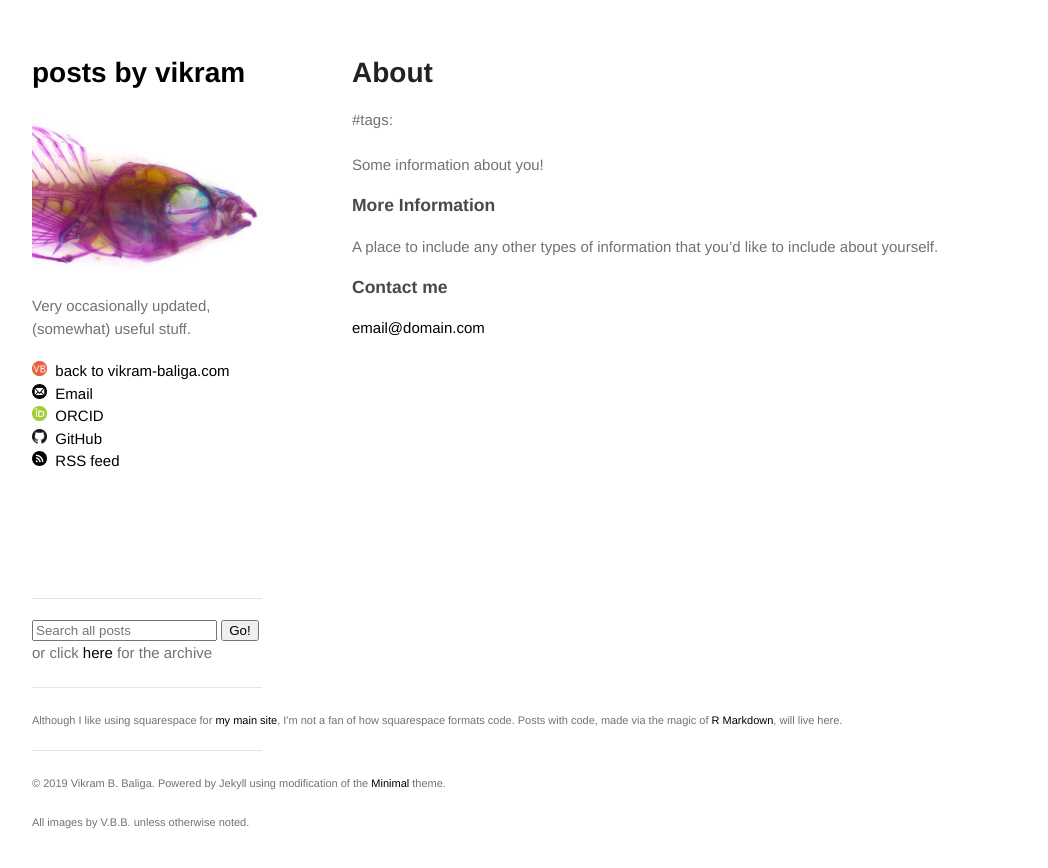
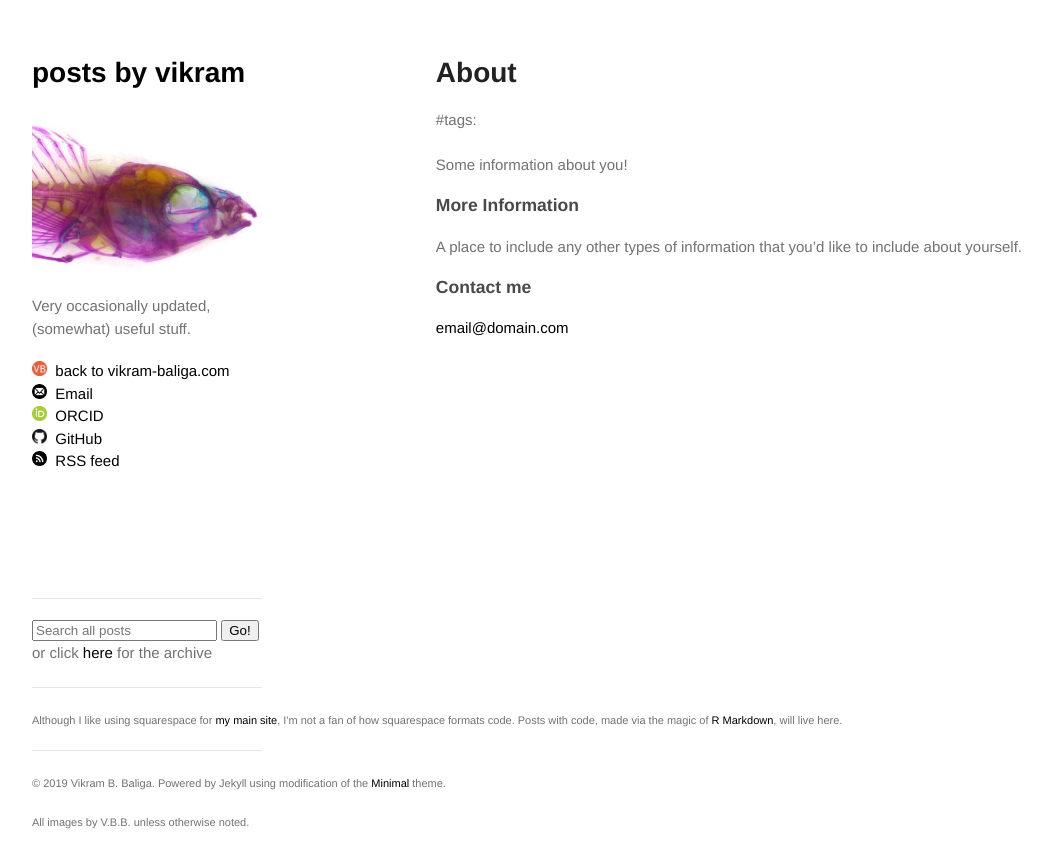
Before and after one commit to vbaliga/vbaliga.github.io, a Jekyll site: the page built from about.md, in a window 1280 px wide. Shown: the top 868 px of the page, without its empty margins (113-1161 px from the left). Built offline with Jekyll 4.4.1, drawn with Linux system fonts in a browser that asks for light colours; a script that is not in the unit is left out.

Commit message:
Update style.css

```diff
--- a/assets/css/style.css
+++ b/assets/css/style.css
@@ -411,7 +411,7 @@ img {
 }
 
 header {
-  width: 230px;
+  max-width: 230px;
   float: left;
   position: fixed;
   -webkit-font-smoothing: subpixel-antialiased;
@@ -478,7 +478,7 @@ header ul a strong {
 }
 
 section {
-  width: 670px;
+  max-width: 670px;
   float: right;
   padding-bottom: 50px;
 }
@@ -495,7 +495,7 @@ hr {
 }
 
 footer {
-  width: 230px;
+  max-width: 230px;
   float: left;
   position: fixed;
   bottom: 50px;
```
